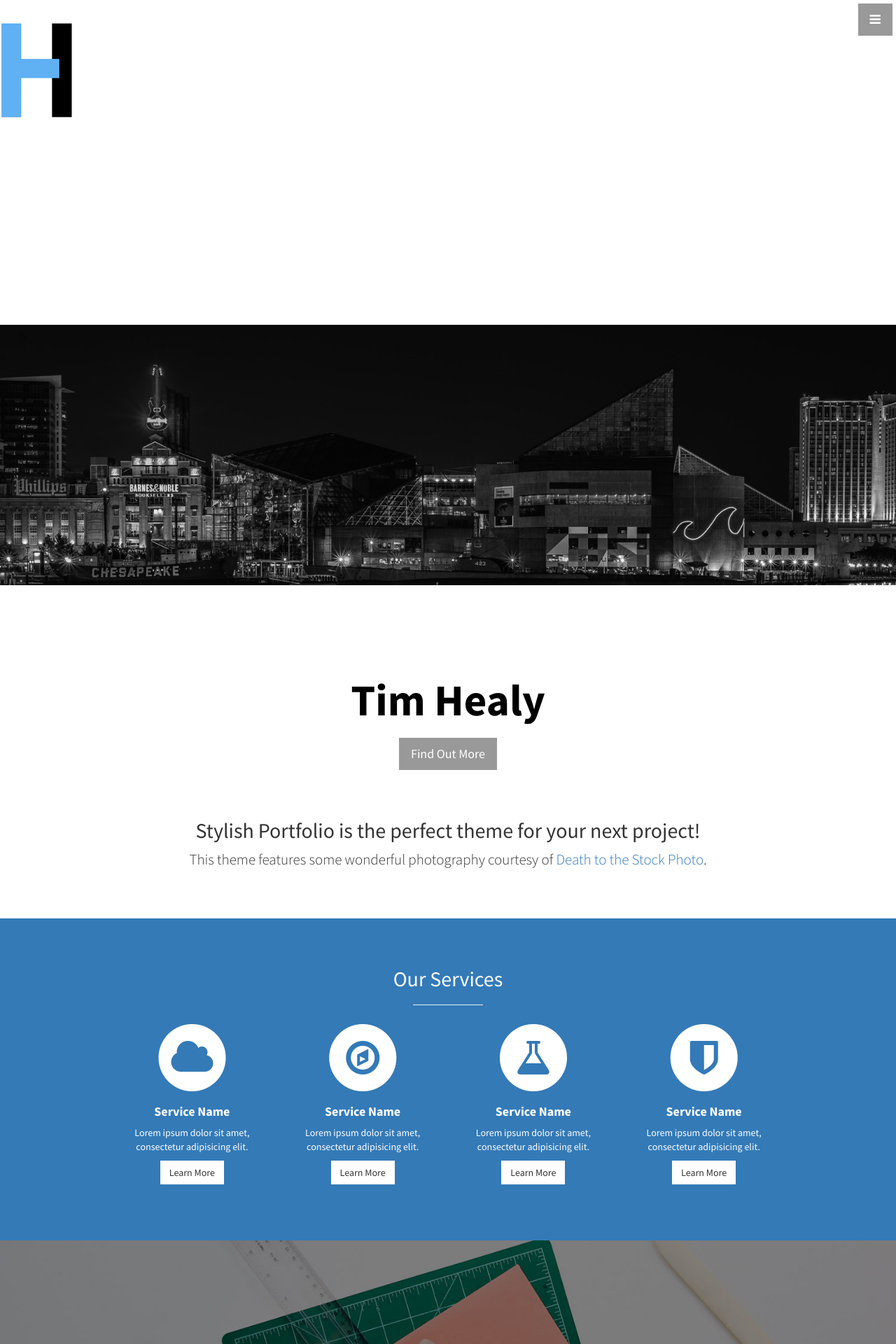
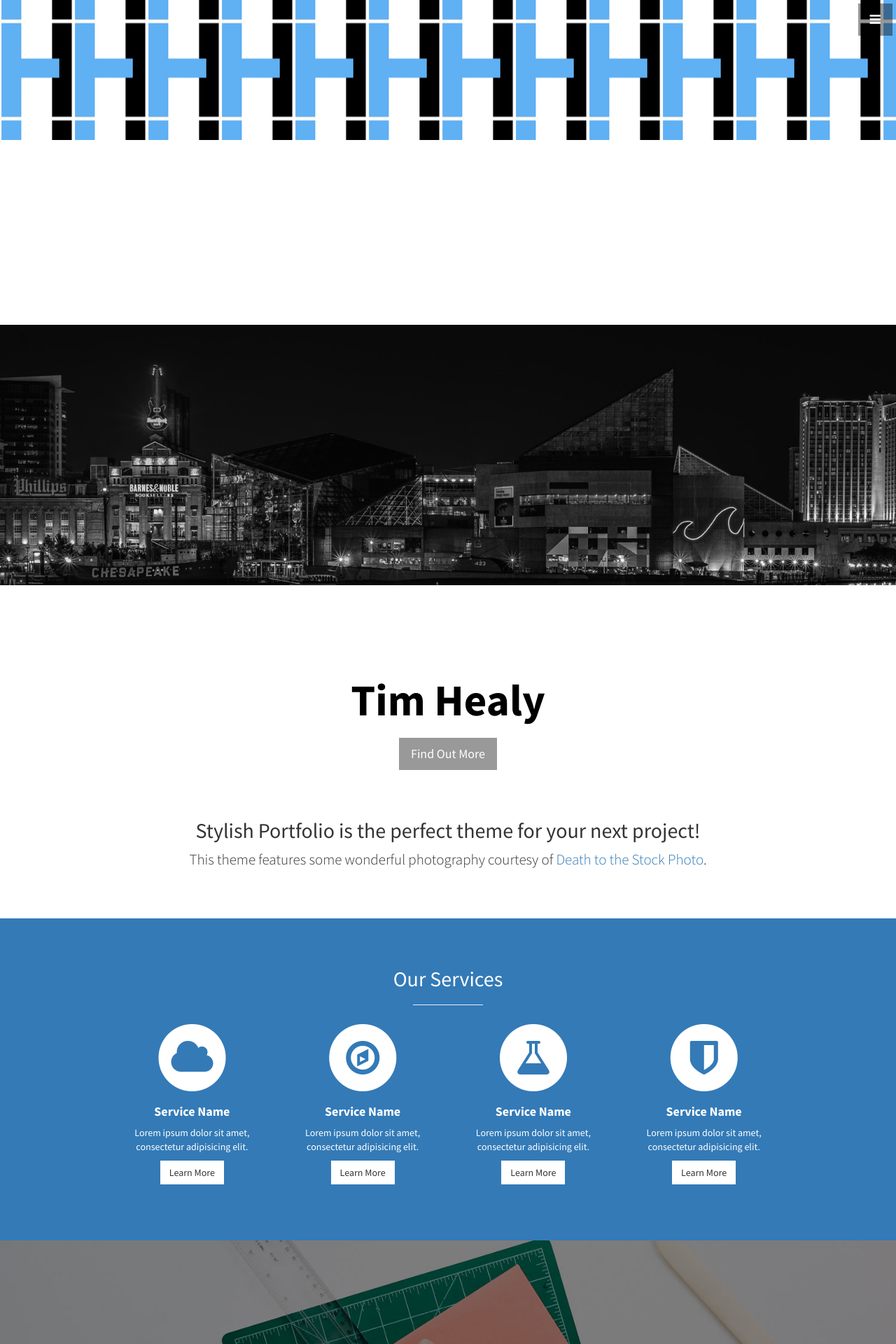
Before and after one commit to healyt22/healyt22.github.io, a Jekyll site: the page built from index.html, in a window 1280 px wide. Shown: the top 1920 px of the page at 70% size. Built offline with Jekyll 4.4.1, drawn with Linux system fonts in a browser that asks for light colours.

Commit message:
messin with stuff

```diff
--- a/css/stylish-portfolio.css
+++ b/css/stylish-portfolio.css
@@ -154,7 +154,7 @@ hr.small {
 .topheader {
     width: 100%;
     height: 200px;
-    background: url(../img/rsz_logo.jpg) no-repeat left center scroll;
+    background: url(../img/rsz_logo.jpg) left;
 }
 
 /* Header */
```
